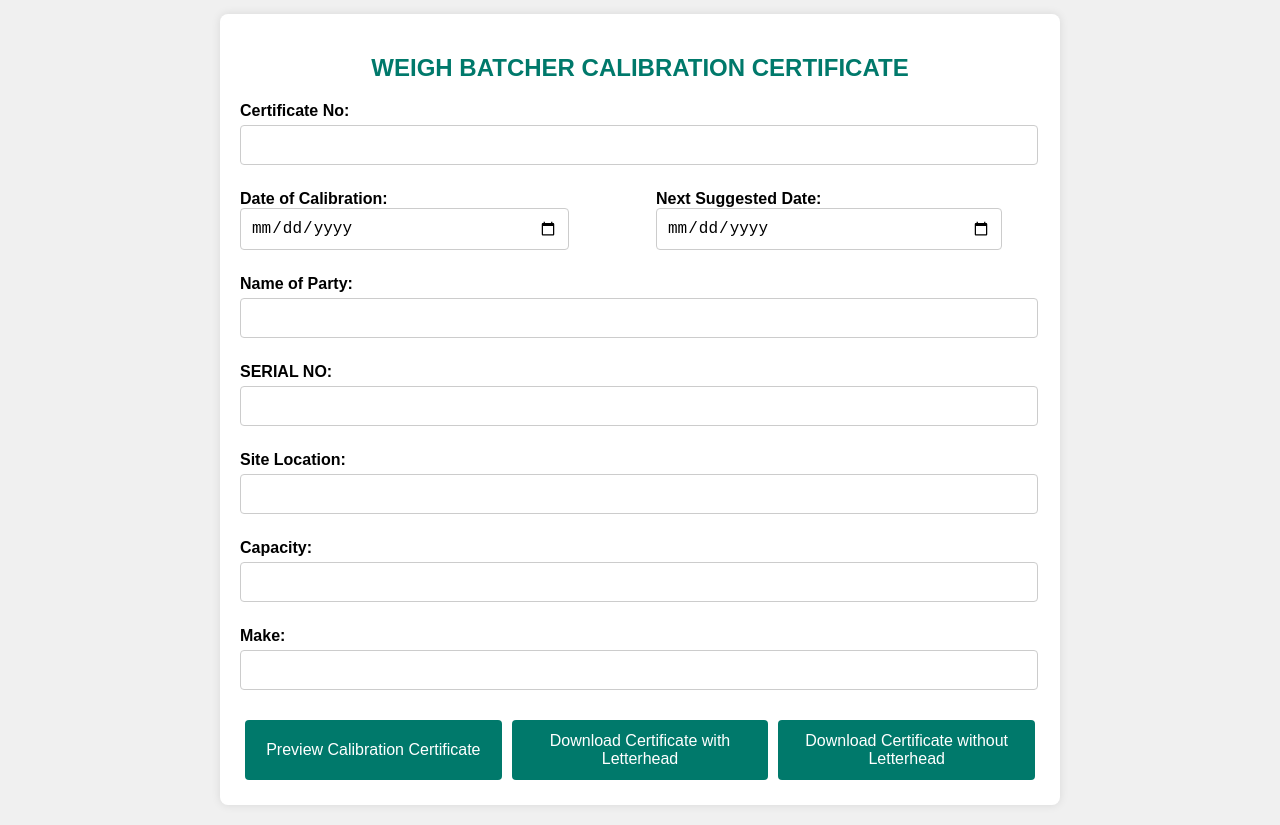
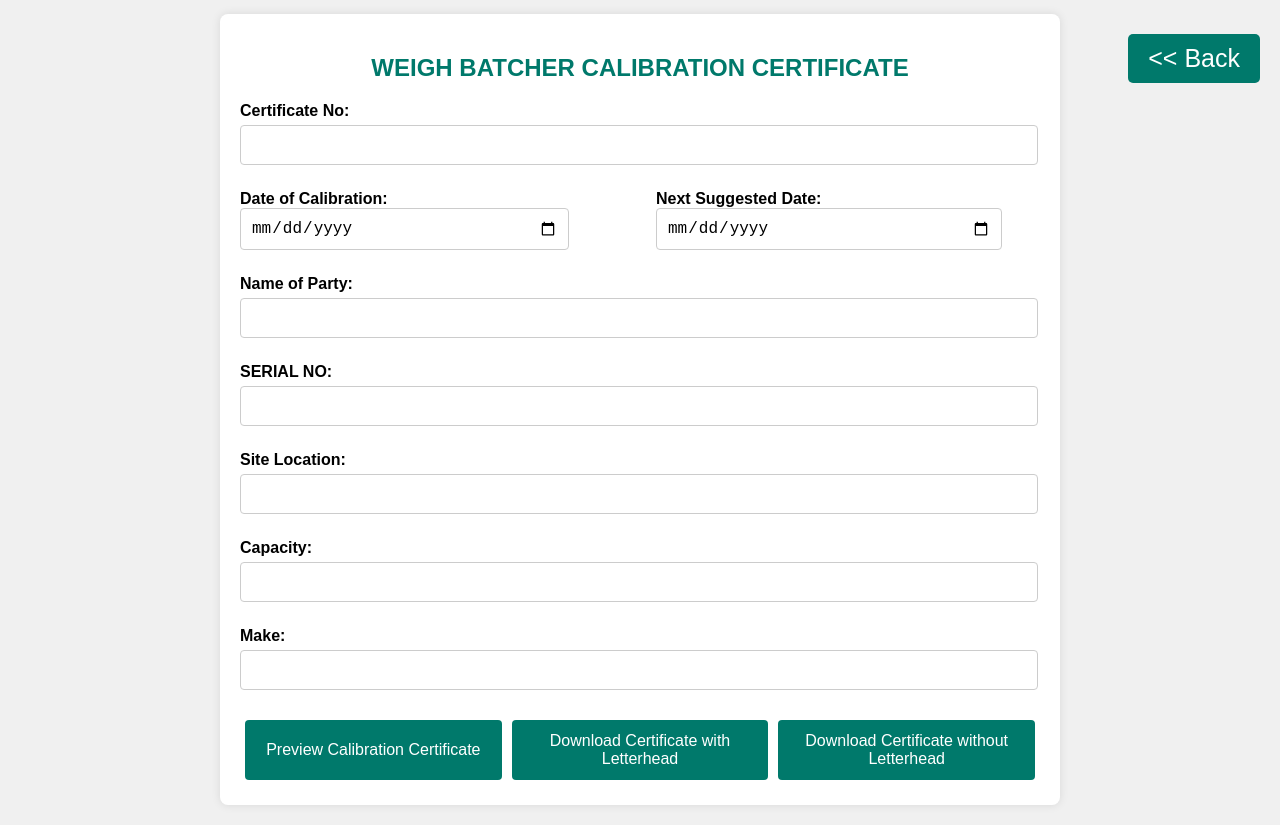
Before and after one commit to JoshiRudra-devop/shreeji-instruments, a plain HTML site: page weigh_batcher.html in a window 1280 px wide. Shown: the part 66-891 px from the top of the page. Drawn offline with nearby package versions, Linux system fonts and the light colour scheme.

Commit message:
Update weigh_batcher.html

```diff
--- a/weigh_batcher.html
+++ b/weigh_batcher.html
@@ -141,6 +141,7 @@
       <li><a href="contactUs.html">Contact Us</a></li>
     </ul>
   </nav>
+   <button class="back-button" onclick="window.history.back()"><< Back</button>
   <div class="container">
     <h2 class="centered">WEIGH BATCHER CALIBRATION CERTIFICATE</h2>
     <form id="calibrationForm">
```
